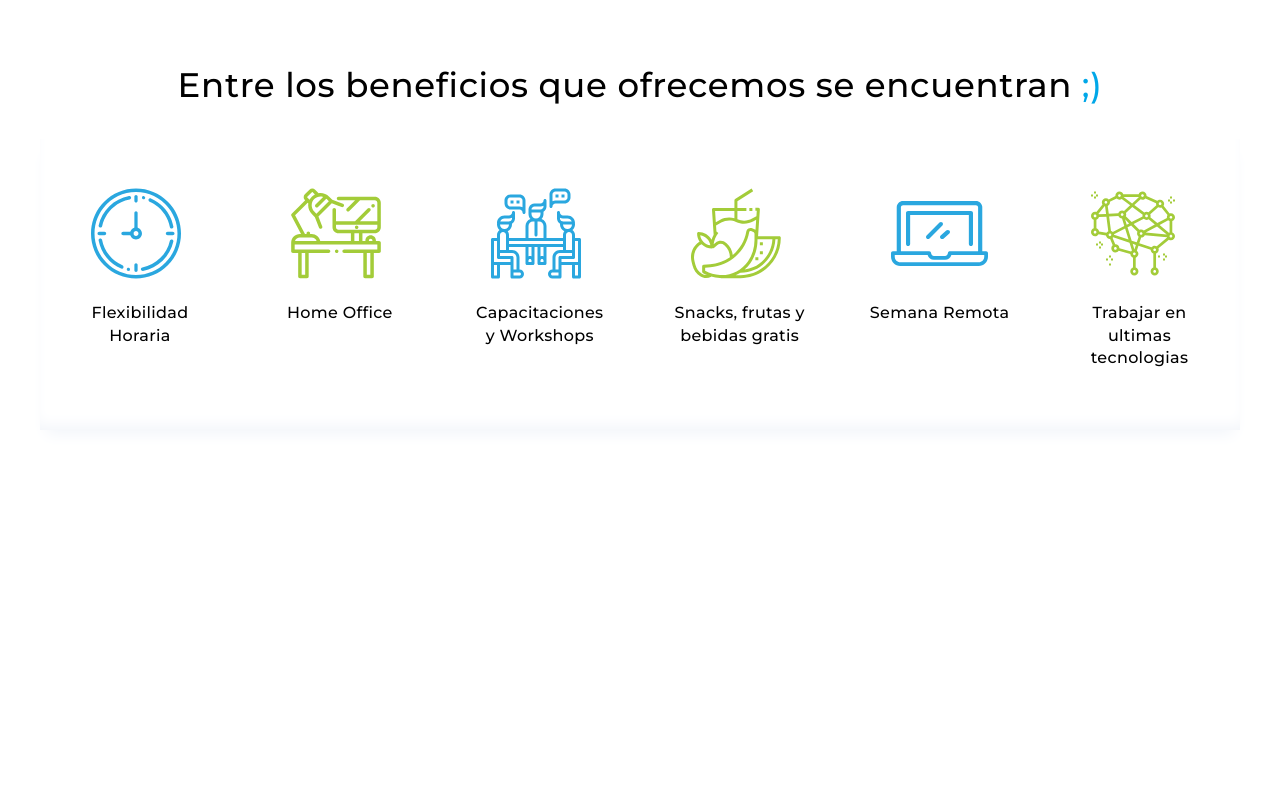
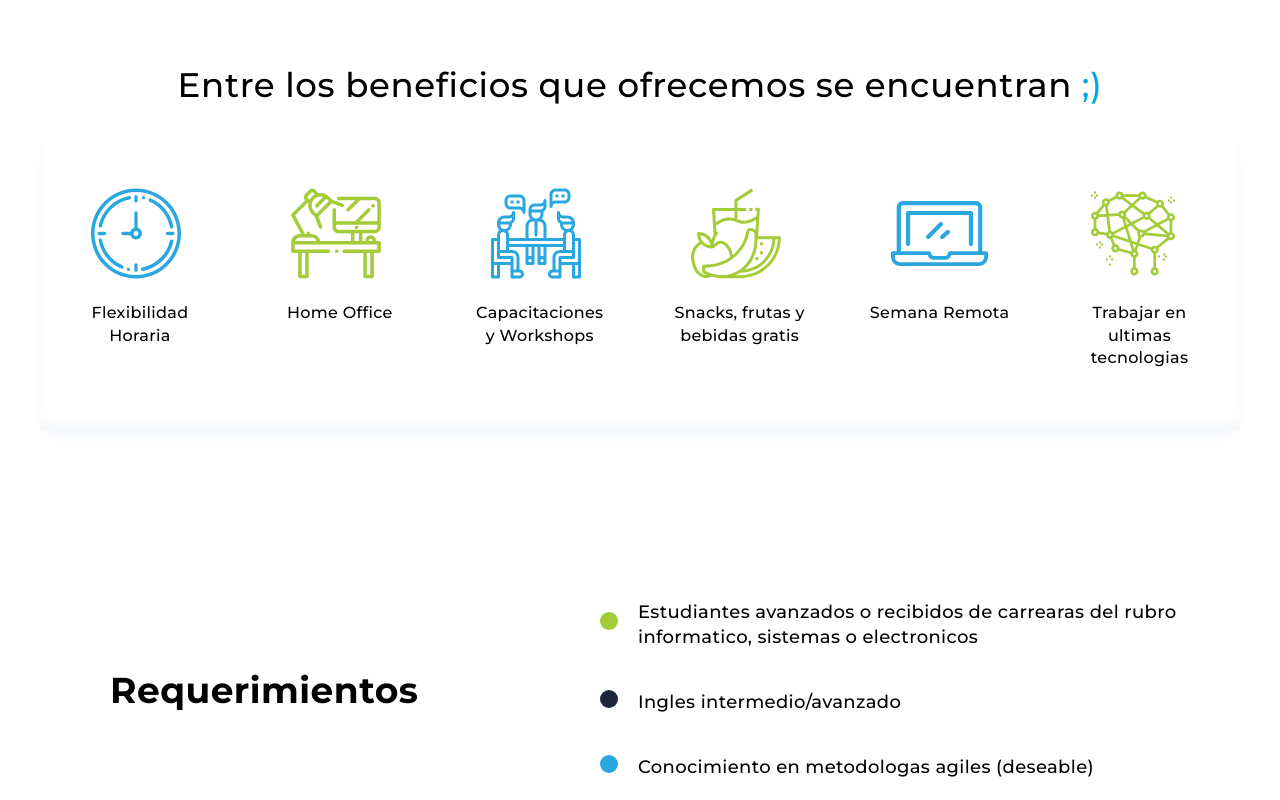
Before and after one commit to joaquinmiguens/wolox-interview, an Angular app: page / in a window 1280 px wide. Shown: the part 1827-2627 px from the top of the page. Before the commit the page ends 2407 px from the top, so only its background shows below. Built offline with nearby package versions, Linux system fonts and the light colour scheme.

Commit message:
first attempt to requiriments section

```diff
--- a/src/app/pages/home/home.component.html
+++ b/src/app/pages/home/home.component.html
@@ -5,12 +5,11 @@
     <app-showcase></app-showcase>
   </section>
   <!-- Technologies -->
-  <section class="tech" id="technologies">
-    <div class="technologies">
+  <section class="technologies" id="technologies">
     <!-- Title -->
     <div class="technologies__container">
       <div class="technologies__container__content">
-          <h2 class="technologies__container__content__title">
+        <h2 class="title">
           Estamos buscando para incorporar gente increible para estas
           tecnologias:
         </h2>
@@ -22,47 +21,33 @@
         class="technologies__container__image"
       />
     </div>
-    </div>
   </section>
   <!-- Woloxer -->
   <section class="woloxer" id="woloxer">
     <div class="woloxer__container">
       <div class="woloxer__container__image">
-        <div class="woloxer__container__image__content">
-          <div class="woloxer__container__image__content__title">
-            <span class="woloxer__container__image__content__title__green"
-              >350 +</span
-            ><span class="woloxer__container__image__content__title lightblue">
-              Woloxers</span
-            >
+        <div class="content">
+          <div class="content__title">
+            <span class="green">350 +</span
+            ><span class="lightblue"> Woloxers</span>
           </div>
-          <div class="woloxer__container__image__content__media">
-            <div class="woloxer__container__image__content__media__twitter">
-              <fa-icon
-                class="woloxer__container__image__content__media__twitter__icon"
-                [icon]="twitterIcon"
-              ></fa-icon>
+          <div class="content__media">
+            <div class="twitter">
+              <fa-icon class="twitter__icon" [icon]="twitterIcon"></fa-icon>
               <span>@Wolox</span>
             </div>
-            <div
-              class="woloxer__container__image__content__media__button"
-              (click)="navigateToTwitter()"
-            >
-              <a class="woloxer__container__image__content__media__button__link"
-                >Siguenos</a
-              >
+            <div class="button" (click)="navigateToTwitter()">
+              <a class="button__link">Siguenos</a>
             </div>
           </div>
         </div>
       </div>
       <div class="woloxer__container__text">
-        <span class="woloxer__container__text__title">
+        <span class="title">
           Trabajamos para
           <br />
-          <strong class="woloxer__container__text__title lightblue"
-            >convertir</strong
-          >
-          <strong class="woloxer__container__text__title__green"> ideas</strong>
+          <strong class="lightblue">convertir</strong>
+          <strong class="green"> ideas</strong>
           en <br />
           productos.
         </span>
@@ -73,27 +58,21 @@
   <section class="benefits" id="benefits">
     <div class="benefits__container">
       <div class="benefits__container__content">
-        <span class="benefits__container__content__title"
+        <span class="title"
           >Entre los beneficios que ofrecemos se encuentran
-          <span class="benefits__container__content__title lightblue"
-            >;)</span
-          ></span
+          <span class="lightblue">;)</span></span
         >
-        <div class="benefits__container__content__list">
+        <div class="list">
           <div
-            class="benefits__container__content__list__item"
+            class="list__item"
             *ngFor="let benefit of benefits; trackBy: trackById"
             id="{{ benefit.id }}"
           >
-            <div class="benefits__container__content__list__item__content">
-              <div
-                class="benefits__container__content__list__item__content__vector"
-              >
+            <div class="list__item__content">
+              <div class="vector">
                 <img src="{{ benefit.image }}" alt="" />
               </div>
-              <span
-                class="benefits__container__content__list___item__content__title"
-              >
+              <span class="text">
                 {{ benefit.title }}
               </span>
             </div>
@@ -103,5 +82,27 @@
     </div>
   </section>
   <!-- Requeriments -->
+  <section class="requiriments" id="requiriments">
+    <!-- Title -->
+    <div class="requiriments__container">
+      <div class="content">
+        <h2 class="content__title">Requerimientos</h2>
+      </div>
+      <!-- List -->
+      <div class="list">
+        <ul class="list__items">
+          <li
+            class="list__items__item"
+            *ngFor="let requiriment of requiriments"
+            id="{{ requiriment.id }}"
+          >
+            <span class="image"
+              ><img src="{{ requiriment.image }}" alt="" /></span
+            ><span>{{ requiriment.text }}</span>
+          </li>
+        </ul>
+      </div>
+    </div>
+  </section>
   <!-- Footer -->
 </div>
--- a/src/app/pages/home/home.component.scss
+++ b/src/app/pages/home/home.component.scss
@@ -19,14 +19,8 @@ $asset__path: "../../../assets";
     &__content {
       font-size: 24px;
       margin-right: 200px;
-      &__title {
+      .title {
         @include montserrat-style;
-        &__bold {
-          font-weight: 700;
-          &__green {
-            color: $green;
-          }
-        }
       }
     }
     &__image {
@@ -49,7 +43,7 @@ $asset__path: "../../../assets";
       background: url("#{$asset__path}/img_woloxer.png") no-repeat center/cover;
       width: 100%;
       height: 500px;
-      &__content {
+      .content {
         color: #fff;
         height: 100%;
         display: flex;
@@ -64,9 +58,6 @@ $asset__path: "../../../assets";
           font-size: 56px;
           font-weight: 700;
           margin-bottom: 40px;
-          &__green {
-            color: $green;
-          }
         }
         &__media {
           @include montserrat-style;
@@ -74,7 +65,7 @@ $asset__path: "../../../assets";
           flex-direction: column;
           align-items: center;
           justify-content: center;
-          &__twitter {
+          .twitter {
             display: flex;
             flex-direction: row;
             align-items: center;
@@ -85,7 +76,7 @@ $asset__path: "../../../assets";
               margin-right: 20px;
             }
           }
-          &__button {
+          .button {
             @include unfilled-button;
             padding: 30px 80px;
             cursor: pointer;
@@ -107,13 +98,10 @@ $asset__path: "../../../assets";
       justify-content: center;
       text-align: center;
       padding: 3rem;
-      &__title {
+      .title {
         @include montserrat-style;
         font-size: 48px;
         font-weight: 500;
-        &__green {
-          color: $green;
-        }
       }
     }
   }
@@ -121,18 +109,17 @@ $asset__path: "../../../assets";
 
 .benefits {
   @include section-separation;
-  padding-bottom: 15vh;
   &__container {
     @include container;
     overflow: visible;
     &__content {
       @include montserrat-style;
       text-align: center;
-      &__title {
+      .title {
         font-size: 34px;
         letter-spacing: 0.02em;
       }
-      &__list {
+      .list {
         display: flex;
         flex-wrap: wrap;
         margin: 30px 0px;
@@ -145,13 +132,25 @@ $asset__path: "../../../assets";
           text-align: center;
           display: flex;
           flex-direction: column;
+          @media screen and (max-width: 1200px) {
+            width: 33.33%;
+            margin: auto;
+          }
+          @media screen and (max-width: 600px) {
+            width: 50%;
+            margin: auto;
+          }
+          @media screen and (max-width: 468px) {
+            width: 100%;
+            margin: auto;
+          }
           &__content {
             display: flex;
             flex: 1 1 auto;
             flex-direction: column;
             justify-content: flex-start;
             align-items: center;
-            &__vector {
+            .vector {
               display: flex;
               justify-content: flex-start;
               margin-top: 16px;
@@ -159,7 +158,7 @@ $asset__path: "../../../assets";
               width: 97px;
               height: 97px;
             }
-            &__title {
+            .text {
               flex: 1 1 auto;
             }
           }
@@ -169,21 +168,32 @@ $asset__path: "../../../assets";
   }
 }
 
-@media screen and (max-width: 1200px) {
-  .benefits__container__content__list__item {
-    width: 33.33%;
-    margin: auto;
+.requiriments {
+  @include section-separation;
+  &__container {
+    @include container;
+    @include two-column-grid(45%, 55%, 0rem);
+    .content {
+      @include montserrat-style;
+      padding: 0 70px;
+      font-size: 24px;
+    }
+    .list {
+      display: flex;
+      align-items: center;
+      &__items {
+        @include montserrat-style;
+        font-size: 18px;
+        &__item {
+          display: flex;
+          flex-direction: row;
+          align-items: center;
+          padding: 20px;
+          .image {
+            margin-right: 20px;
+          }
+        }
+      }
+    }
   }
 }
-@media screen and (max-width: 600px) {
-  .benefits__container__content__list__item {
-    width: 50%;
-    margin: auto;
-  }
-}
-@media screen and (max-width: 468px) {
-  .benefits__container__content__list__item {
-    width: 100%;
-    margin: auto;
-  }
-}
--- a/src/app/pages/home/home.component.ts
+++ b/src/app/pages/home/home.component.ts
@@ -1,6 +1,7 @@
 import { Component, OnInit } from '@angular/core';
 import { faTwitter } from '@fortawesome/free-brands-svg-icons';
 import { Benefit } from '../../models/benefit.model';
+import { Requiriment } from '../../models/requiriment.model';
 
 @Component({
   selector: 'app-home',
@@ -17,8 +18,33 @@ export class HomeComponent implements OnInit {
       id: '',
     },
   ];
+  public requiriments: Array<Requiriment> = [
+    {
+      image: '',
+      text: '',
+      id: '',
+    },
+  ];
   constructor() {
     this.assets = '../../../assets';
+    this.requiriments = [
+      {
+        image: `${this.assets}/Ic_Bullet_1.svg`,
+        text:
+          'Estudiantes avanzados o recibidos de carrearas del rubro informatico, sistemas o electronicos',
+        id: '007',
+      },
+      {
+        image: `${this.assets}/Ic_Bullet_2.svg`,
+        text: 'Ingles intermedio/avanzado',
+        id: '008',
+      },
+      {
+        image: `${this.assets}/Ic_Bullet_3.svg`,
+        text: 'Conocimiento en metodologas agiles (deseable)',
+        id: '009',
+      },
+    ];
     this.benefits = [
       {
         image: `${this.assets}/Ic_Hour.svg`,
```
Lines whose indentation alone changed are shown as unchanged.
